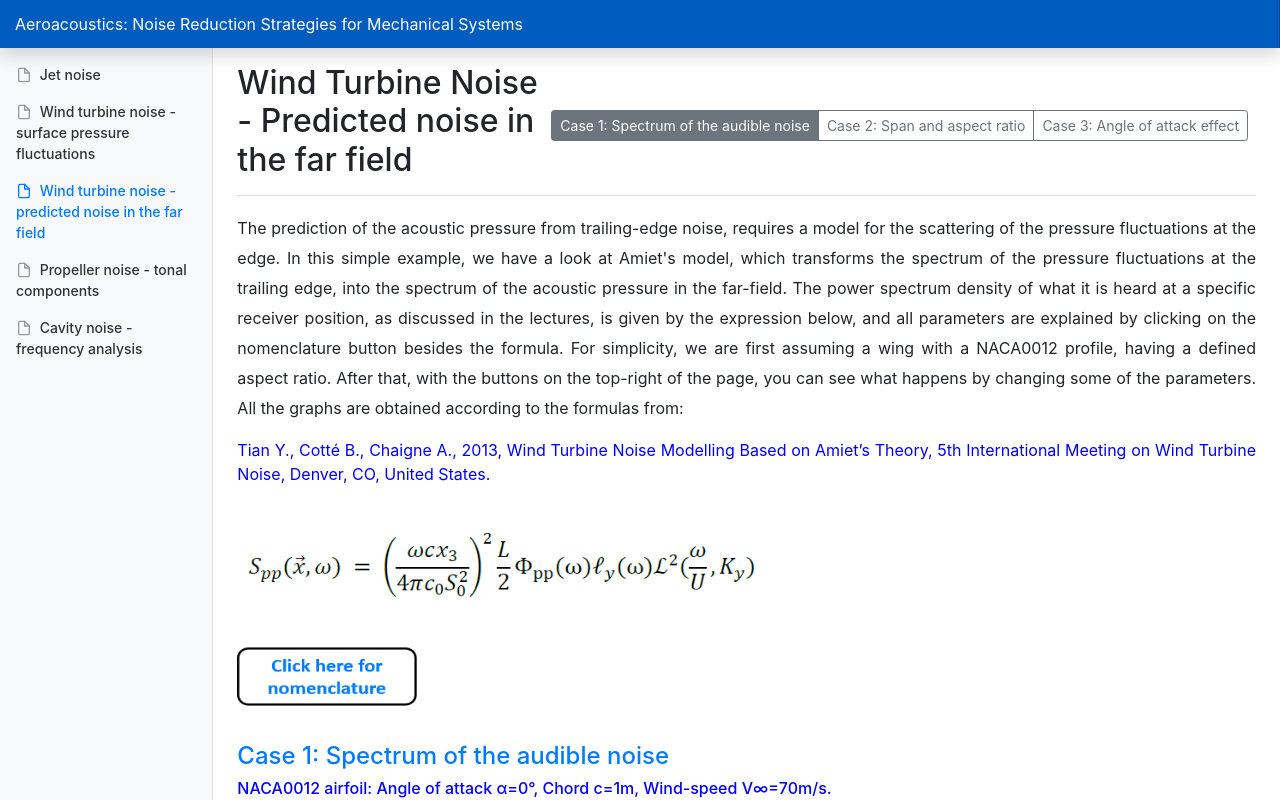
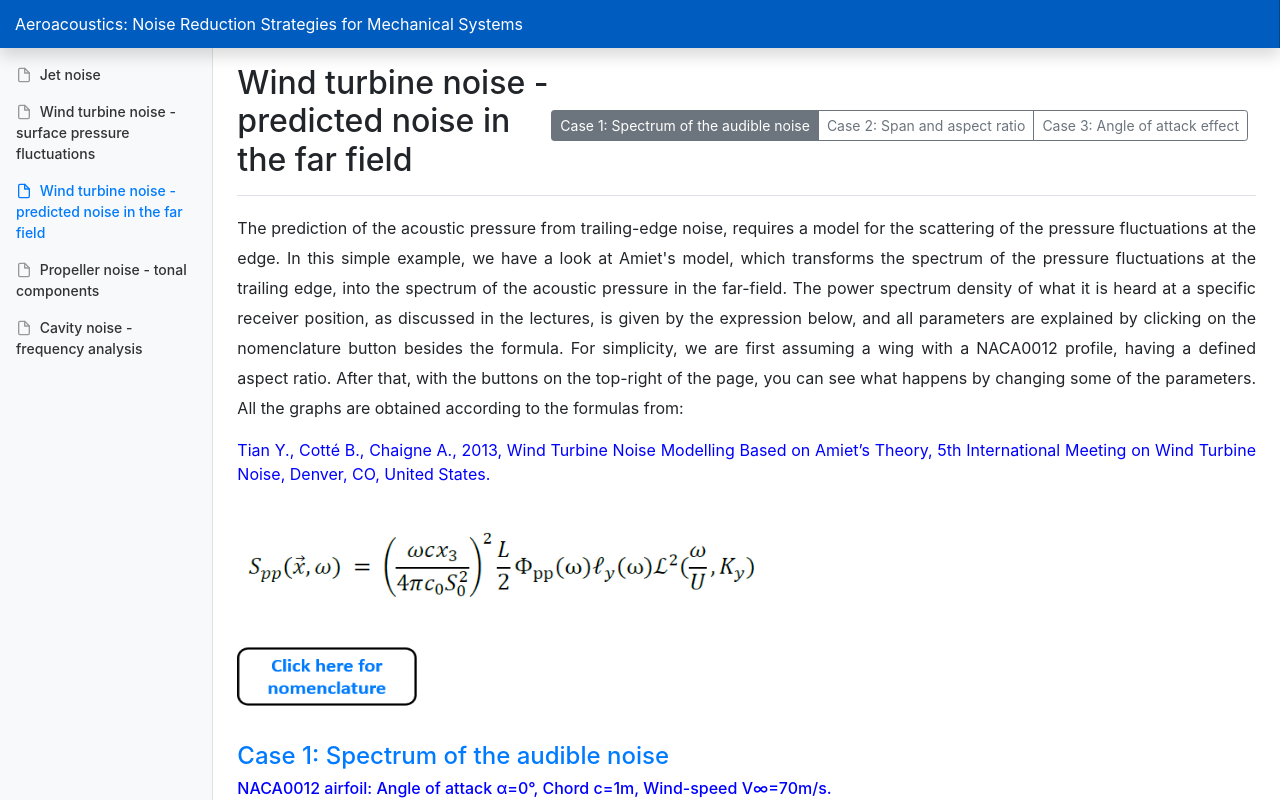
Before and after one commit to tudelftaeroacoustics/tudelftaeroacoustics.github.io, a plain HTML site: page WindTurbine2.html in a window 1280 px wide. Shown: the top 802 px of the page. Drawn offline with nearby package versions, Linux system fonts and the light colour scheme.

Commit message:
Update WindTurbine2.html

```diff
--- a/WindTurbine2.html
+++ b/WindTurbine2.html
@@ -64,7 +64,7 @@
 
       <main role="main" class="col-md-9 ml-sm-auto col-lg-10 px-4">
         <div class="d-flex justify-content-between flex-wrap flex-md-nowrap align-items-center pt-3 pb-2 mb-3 border-bottom">
-          <h1 class="h2">Wind Turbine Noise - Predicted noise in the far field</h1>
+          <h1 class="h2">Wind turbine noise - predicted noise in the far field</h1>
           <div class="btn-toolbar mb-2 mb-md-0">
             <div class="btn-group mr-2">
               <button class="btn btn-sm btn-outline-secondary active" onclick="caseAction(this)">Case 1: Spectrum of the audible noise</button>
```
